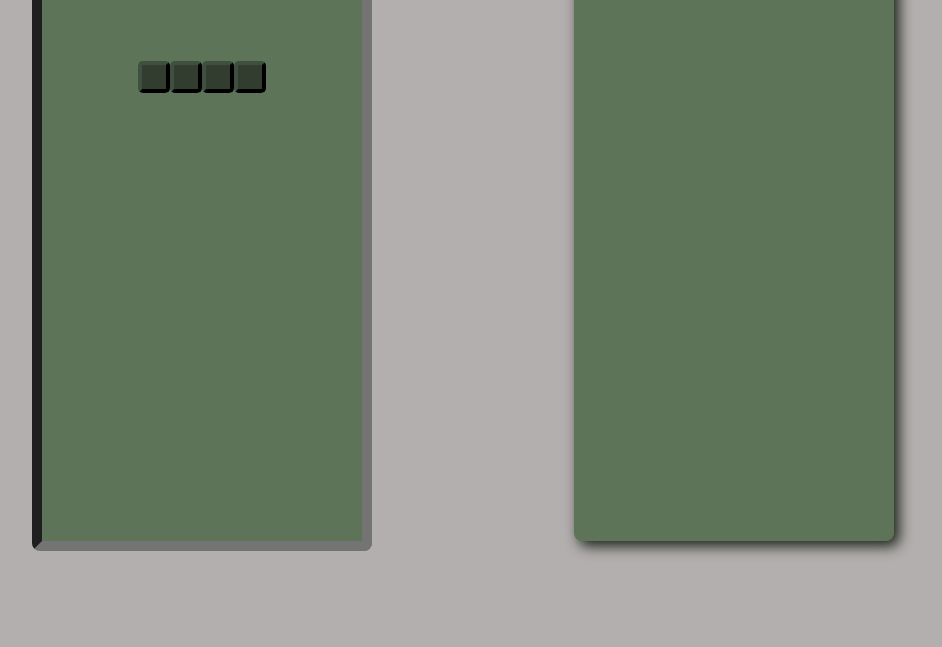
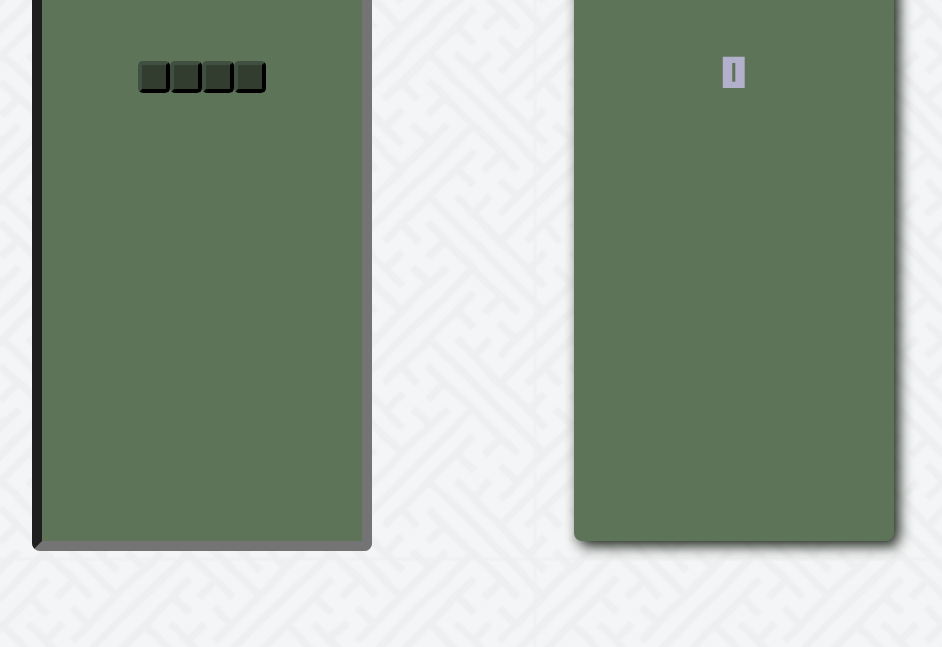
Before and after one commit to maciejKusy/tetris_js, a plain HTML site: page index.html in a window 1280 px wide. Shown: the part 153-800 px from the top of the page, without its empty margins (177-1119 px from the left). Drawn offline with Linux system fonts and the light colour scheme.

Commit message:
some style changes applied

```diff
--- a/css/styles.scss
+++ b/css/styles.scss
@@ -1,14 +1,25 @@
+@font-face {
+    font-family: "Main";
+    src: url("../fonts/Minercraftory.ttf");
+}
+
 $bodyBackgroundColor: rgb(180, 175, 175);
+$bodyBackgroundImage: url("../img/background.png");
 $backgroundShadowColor: rgb(23, 31, 21);
 $mainContainerColor: rgb(94, 116, 88);
 $mainContainerBorderColor: rgb(116, 116, 116);
 $gameWonOverlayColor: rgba(39, 39, 39, 0.8);
 $occupiedTilecolor: rgb(50, 61, 48);
 $occupiedTileBorderColor: rgb(63, 80, 65);
+$mainFont: "Main";
+$mainFontColor: rgb(178, 176, 202);
+$mainFontShadowColor: rgb(0, 0, 0);
 
 body {
     background-size: cover;
     background-color: $bodyBackgroundColor;
+    background-image: $bodyBackgroundImage;
+    background-size: contain;
     display: flex;
     justify-content: space-evenly;
     align-items: center;
@@ -31,8 +42,11 @@ body {
     background-color: $mainContainerColor;
     border-radius: 8px;
     box-shadow: 5px 5px 14px $backgroundShadowColor;
+    color: $mainFontColor;
     display: flex;
     flex-direction: column;
+    font-family: $mainFont;
+    font-size: 2rem;
     height: 80vh;
     margin-top: 1.25rem;
     width: 25vw;
@@ -81,7 +95,10 @@ body {
     justify-content: space-around;
     padding-top: 1rem;
     span {
-        color: black;
+        color: $mainFontColor;
+        font-family: $mainFont;
+        font-size: 2rem;
+        text-shadow: 3px 3px 5px $mainFontShadowColor;
     }
     button {
         display: block;
```
Also changed, not shown: css/styles.css, fonts/Minercraftory.ttf (added), img/background.png (added), 1 other file.
